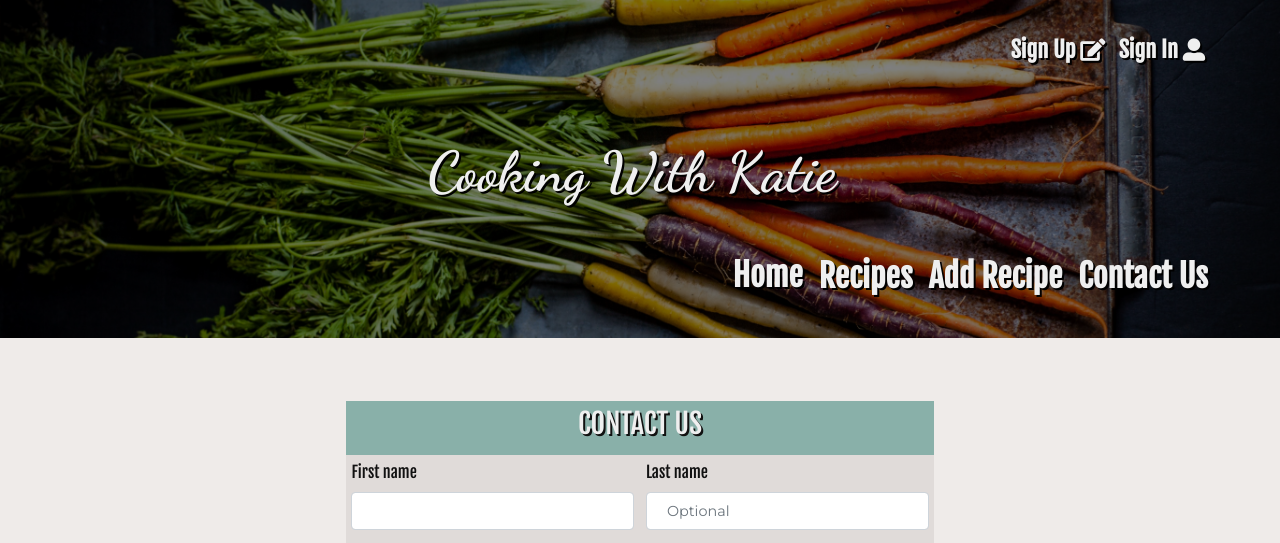
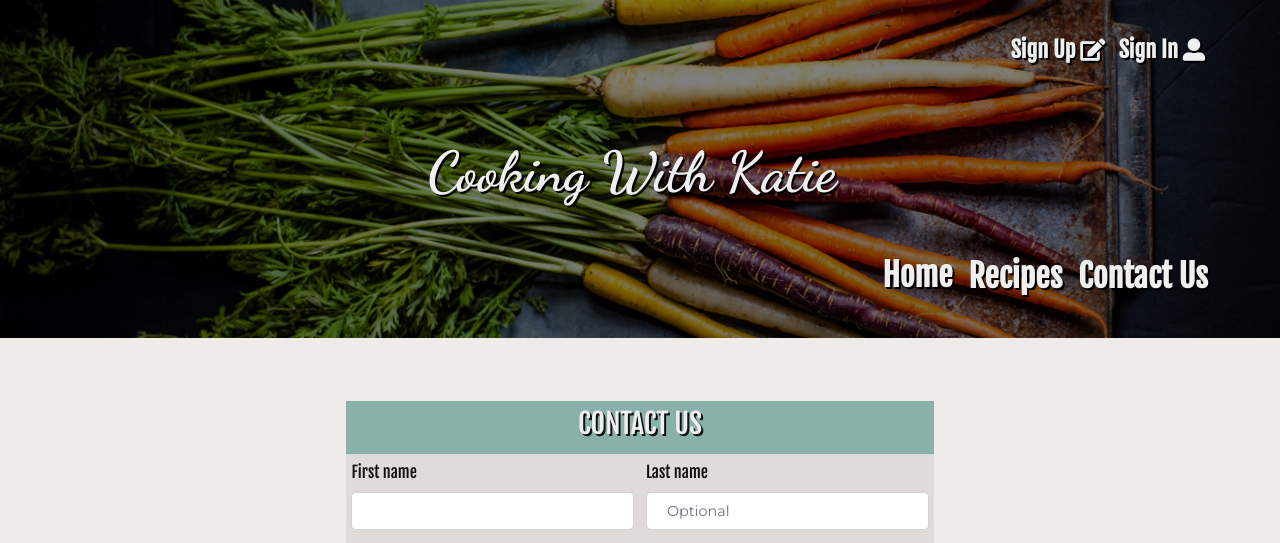
Before and after one commit to nickassafkirk/cooking-with-katie, a Flask app: page /contact_us in a window 1280 px wide. Shown: the top 543 px of the page. Run offline with Flask 2, Linux system fonts and the light colour scheme; some libraries are stand-ins or nearby versions.

Commit message:
Hide add recipe if user not logged in

```diff
--- a/templates/base.html
+++ b/templates/base.html
@@ -62,13 +62,10 @@
                         <li class="nav-item">
                             <a class="nav-link" href="{{url_for('recipes')}}">Recipes</a>
                         </li>
-                        <li class="nav-item">
+                        {% if session.user %}
+                         <li class="nav-item">
                             <a class="nav-link" href="{{url_for('add_recipe')}}">Add Recipe</a>
                         </li>
-                        <li class="nav-item">
-                            <a class="nav-link" href="{{url_for('contact_us')}}">Contact Us</a>
-                        </li>
-                        {% if session.user %}
                         <li class="nav-item d-inline d-lg-none">
                             <a href="{{url_for('account', username=session['user'])}}" class="nav-link">My Account <i class="fas fa-user-alt"></i></a>
                         </li>
@@ -83,6 +80,9 @@
                             <a href="{{url_for('sign_in')}}" class="nav-link">Sign In <i class="fas fa-user-alt"></i></a>
                         </li>
                         {% endif %}
+                        <li class="nav-item">
+                            <a class="nav-link" href="{{url_for('contact_us')}}">Contact Us</a>
+                        </li>
                     </ul>
                 </div>
             </div>
```
